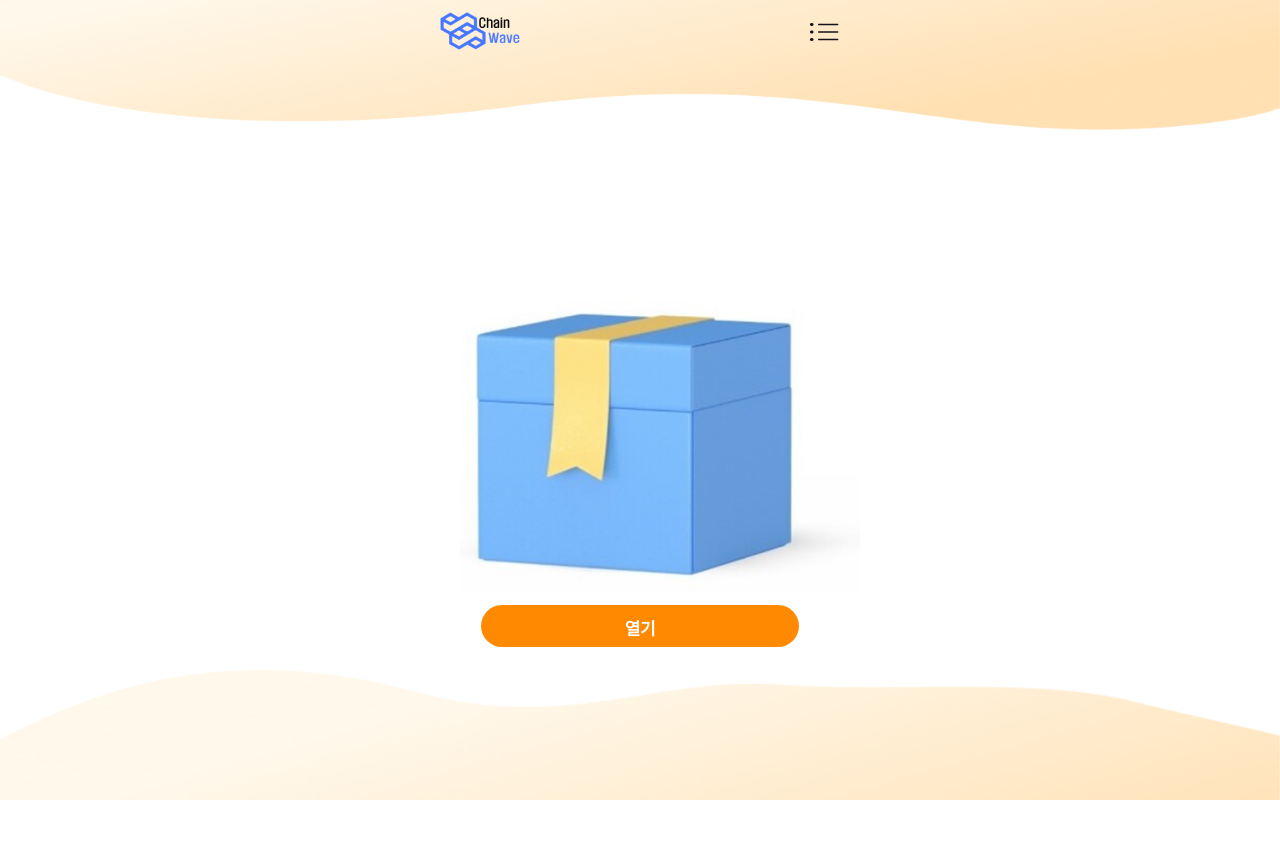
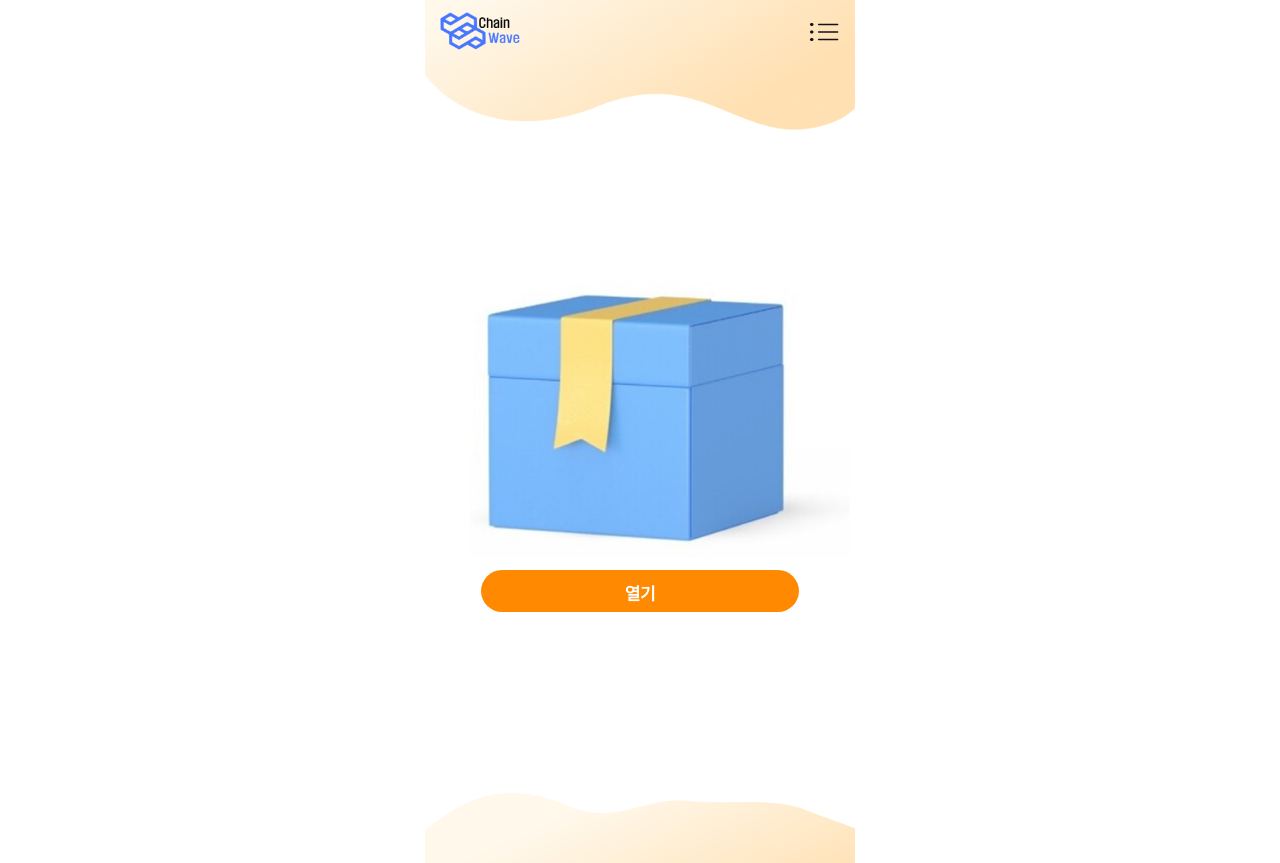
Before and after one commit to DGU-ChainWave/AKO, a React (Create React App) app in the folder frontend/: page /randomOngoing in a window 1280 px wide. Built offline with nearby package versions, Linux system fonts and the light colour scheme.

Commit message:
fix: RandomOngoing css

```diff
--- a/frontend/src/components/PageLayoutNavOrange.js
+++ b/frontend/src/components/PageLayoutNavOrange.js
@@ -3,7 +3,7 @@ import PageLayoutNav from './PageLayoutNav';
 
 const PageLayoutNavOrange = ({ children }) => {
   return (
-    <main className="flex flex-col max-w-[430px] w-screen h-dvh items-center mx-auto">
+    <main className="flex flex-col max-w-[430px] w-screen h-dvh items-center mx-auto overflow-x-hidden">
       <div className="absolute z-[-1] top-0 max-w-[430px] w-screen">
         <img
           className="sm:h-[100px] w-full h-[130px]"
--- a/frontend/src/pages/RandomOngoing/RandomOngoing.jsx
+++ b/frontend/src/pages/RandomOngoing/RandomOngoing.jsx
@@ -1,33 +1,25 @@
 import React from 'react';
 import { useNavigate } from 'react-router';
+import PageLayoutNavOrange from '../../components/PageLayoutNavOrange';
+import LongButtonOrange from '../../components/Button/LongButtonOrange';
 
 export const RandomOngoing = () => {
   const navigate = useNavigate();
 
   return (
-    <div className="flex flex-col min-h-screen">
-      <header className="fixed top-0 w-full">
-      <img className="sm:h-[100px] w-full h-[130px]" src="Bgtop.png" alt="위 배경" />
-      </header>
-
-      <div className="flex-1 flex items-center justify-center">
-        <div className="fixed bg-white flex flex-col items-center justify-center">
-          <img
-            className="ml-10 w-[400px] h-[325px]  object-cover"
-            alt="Image"
-            src="box.png"
-          />
-          <button
-            className="m-3 w-[318px] h-[42px] bg-[#ff8900] font-bold text-white text-[17px] text-center tracking-[-0.30px] leading-[normal] p-[10px] rounded-[30px]"
-            onClick={() => navigate('/issueComplete')}
-          >
-            열기
-          </button>
-        </div>
+    <PageLayoutNavOrange>
+      <div className="bg-white flex flex-col items-center justify-center h-svh">
+        <img
+          className="ml-10 w-[380px] object-contain mt-5"
+          alt="Image"
+          src="box.png"
+        />
+        <LongButtonOrange
+          type={'submit'}
+          buttonName={'열기'}
+          onClick={() => navigate('/issueComplete')}
+        />
       </div>
-      <footer className="fixed bottom-0 w-full">
-      <img className="sm:h-[100px] w-full h-[130px]" src="Bgbottom.png" alt="아래 배경" />
-      </footer>
-    </div>
+    </PageLayoutNavOrange>
   );
 };
```
